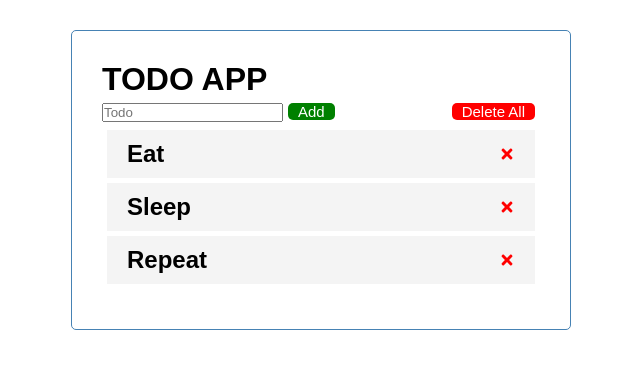
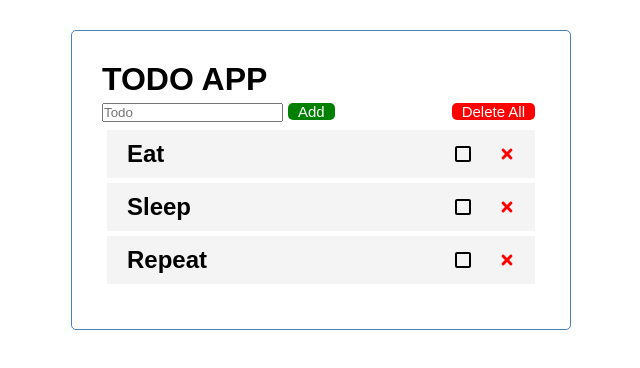
Before and after one commit to kagec/react-app, a React (Create React App) app: page / in a window 1280 px wide. Shown: the top 368 px of the page, without its empty margins (319-959 px from the left). Built offline with nearby package versions, Linux system fonts and the light colour scheme.

Commit message:
feat: クリックしてタスクが完了したかわかる機能を追加

```diff
--- a/src/App.css
+++ b/src/App.css
@@ -33,6 +33,10 @@ body {
   overflow-wrap: break-word;
 }
 
+.completed {
+  background-color: rgb(99, 211, 99);
+}
+
 .btn {
   display: inline-block;
   background: green;
--- a/src/App.js
+++ b/src/App.js
@@ -10,14 +10,17 @@ const App = () => {
     {
       id: 0,
       task: "Eat",
+      completed: false,
     },
     {
       id: 1,
       task: "Sleep",
+      completed: false,
     },
     {
       id: 2,
       task: "Repeat",
+      completed: false,
     },
   ]);
 
@@ -31,8 +34,19 @@ const App = () => {
 
   function addTodo(todo) {
     const id = Math.floor(Math.random() * 10000) + 1;
-    const newTodo = { id, task: todo };
+    const newTodo = { id, completed: false, task: todo };
     setTodos([...todos, newTodo]);
+  }
+
+  function toggleCompleted(id) {
+    const todoToCheck = todos.find((todo) => todo.id === id);
+    const toggledTodo = { ...todoToCheck, completed: !todoToCheck.completed };
+
+    setTodos(
+      todos.map((todo) =>
+        todo.id === id ? { ...todo, completed: toggledTodo.completed } : todo
+      )
+    );
   }
 
   return (
@@ -47,7 +61,7 @@ const App = () => {
         )}
       </div>
       {todos.length > 0 ? (
-        <Todos todos={todos} onDelete={deleteTodo} />
+        <Todos todos={todos} onDelete={deleteTodo} onClick={toggleCompleted} />
       ) : (
         "No Todos To Show"
       )}
--- a/src/components/Todo.js
+++ b/src/components/Todo.js
@@ -1,9 +1,14 @@
 import { FaTimes } from "react-icons/fa";
+import { ImCheckboxChecked, ImCheckboxUnchecked } from "react-icons/im";
 
-const Todo = ({ todo, onDelete }) => {
+const Todo = ({ todo, onDelete, onClick }) => {
   return (
-    <div className="todo">
+    <div
+      className={`todo ${todo.completed && "completed"}`}
+      onClick={() => onClick(todo.id)}
+    >
       <h2>{todo.task}</h2>
+      {todo.completed ? <ImCheckboxChecked /> : <ImCheckboxUnchecked />}
       <FaTimes
         style={{ color: "red", cursor: "pointer" }}
         onClick={() => onDelete(todo.id)}
--- a/src/components/Todos.js
+++ b/src/components/Todos.js
@@ -1,10 +1,10 @@
 import Todo from "./Todo";
 
-const Todos = ({ todos, onDelete }) => {
+const Todos = ({ todos, onDelete, onClick }) => {
   return (
     <>
       {todos.map((todo, index) => (
-        <Todo key={index} todo={todo} onDelete={onDelete} />
+        <Todo key={index} todo={todo} onDelete={onDelete} onClick={onClick} />
       ))}
     </>
   );
```
